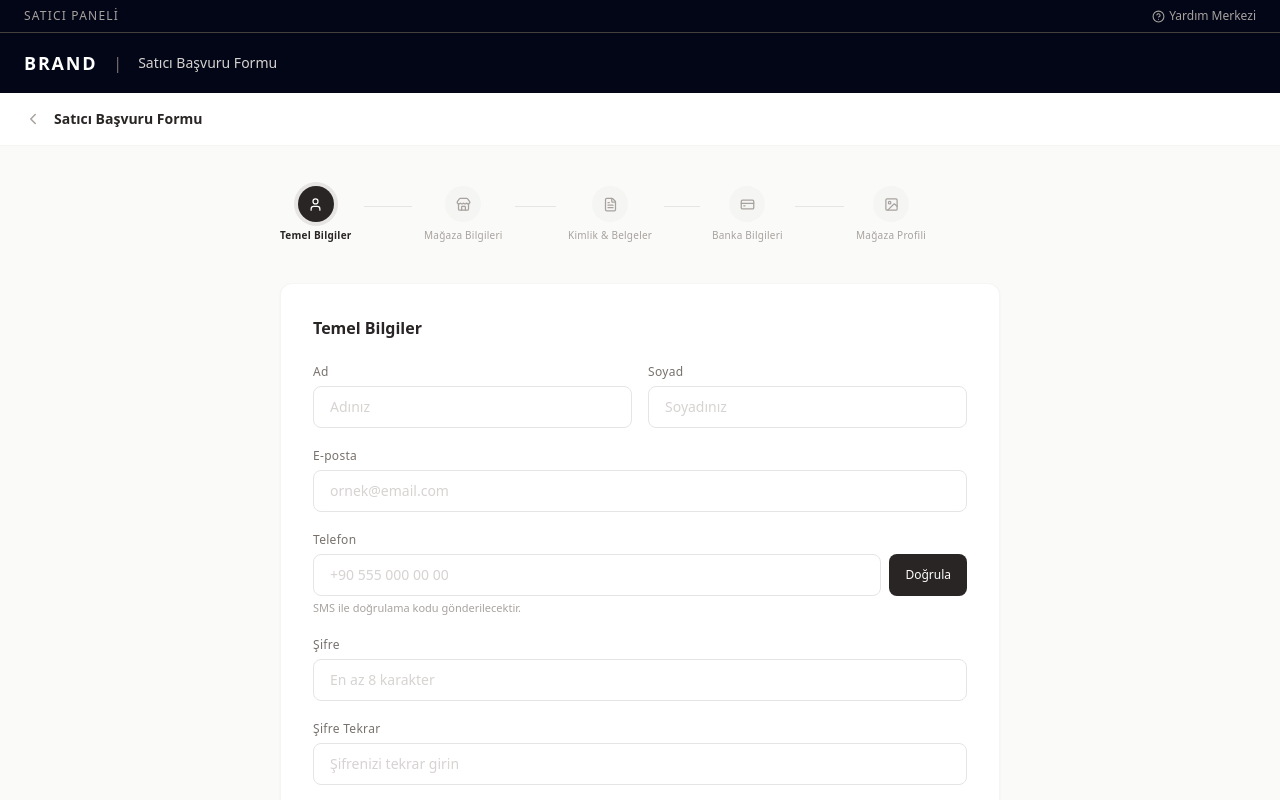
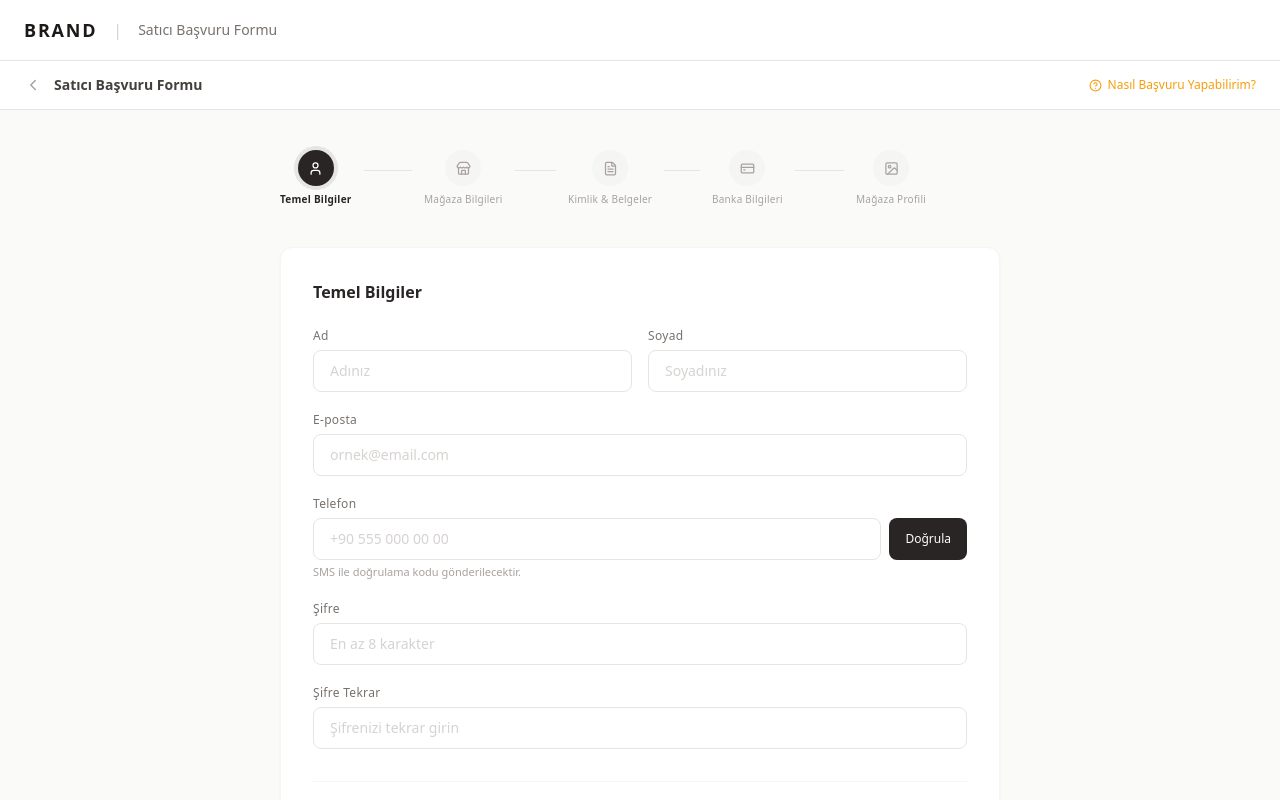
Before and after one commit to vasakz/ecommerce-app, a React (Vite) app: page /satici-kayit in a window 1280 px wide. Shown: the top 800 px of the page. Built offline with nearby package versions, Linux system fonts and the light colour scheme.

Commit message:
satıcı kayıt navbar güncellendi

```diff
--- a/src/pages/Satici/SaticiKayit.jsx
+++ b/src/pages/Satici/SaticiKayit.jsx
@@ -128,7 +128,6 @@ function AdimKimlikBelgeler() {
                     <FileText size={24} className="text-stone-300 mx-auto mb-2" />
                     <p className="text-sm text-stone-500">Dosya seçin veya sürükleyin</p>
                     <p className="text-xs text-stone-400 mt-1">PNG, JPG veya PDF — Maks. 5MB</p>
-                    <input type="file" className="hidden" accept=".png,.jpg,.pdf" />
                 </div>
             </div>
             <div>
@@ -137,7 +136,6 @@ function AdimKimlikBelgeler() {
                     <FileText size={24} className="text-stone-300 mx-auto mb-2" />
                     <p className="text-sm text-stone-500">Dosya seçin veya sürükleyin</p>
                     <p className="text-xs text-stone-400 mt-1">PNG, JPG veya PDF — Maks. 5MB</p>
-                    <input type="file" className="hidden" accept=".png,.jpg,.pdf" />
                 </div>
             </div>
             <div>
@@ -146,7 +144,6 @@ function AdimKimlikBelgeler() {
                     <FileText size={24} className="text-stone-300 mx-auto mb-2" />
                     <p className="text-sm text-stone-500">Dosya seçin veya sürükleyin</p>
                     <p className="text-xs text-stone-400 mt-1">PNG, JPG veya PDF — Maks. 5MB</p>
-                    <input type="file" className="hidden" accept=".png,.jpg,.pdf" />
                 </div>
             </div>
         </div>
@@ -209,27 +206,15 @@ function AdimMagazaProfili() {
             </div>
             <div>
                 <label className={labelClass}>Mağaza Açıklaması</label>
-                <textarea
-                    rows={4}
-                    placeholder="Mağazanızı ve ürünlerinizi kısaca tanıtın..."
-                    className={`${inputClass} resize-none`}
-                />
+                <textarea rows={4} placeholder="Mağazanızı ve ürünlerinizi kısaca tanıtın..." className={`${inputClass} resize-none`} />
             </div>
             <div>
                 <label className={labelClass}>İade Politikası</label>
-                <textarea
-                    rows={3}
-                    placeholder="İade ve değişim koşullarınızı belirtin..."
-                    className={`${inputClass} resize-none`}
-                />
+                <textarea rows={3} placeholder="İade ve değişim koşullarınızı belirtin..." className={`${inputClass} resize-none`} />
             </div>
             <div>
                 <label className={labelClass}>Kargo Politikası</label>
-                <textarea
-                    rows={3}
-                    placeholder="Kargo süreçleri ve teslimat bilgilerini belirtin..."
-                    className={`${inputClass} resize-none`}
-                />
+                <textarea rows={3} placeholder="Kargo süreçleri ve teslimat bilgilerini belirtin..." className={`${inputClass} resize-none`} />
             </div>
         </div>
     )
@@ -264,29 +249,30 @@ function SaticiKayit() {
     return (
         <div className="min-h-screen bg-stone-50 flex flex-col">
 
-            {/* Üst Navbar */}
-            <header className="bg-slate-950 text-white">
-                <div className="px-6 py-2 flex items-center justify-between border-b border-stone-700">
-                    <span className="text-xs text-stone-400 tracking-widest">SATICI PANELİ</span>
-                    <a href="#" className="flex items-center gap-1 text-xs text-stone-400 hover:text-white transition">
-                        <HelpCircle size={13} /> Yardım Merkezi
-                    </a>
-                </div>
+            {/* Üst Navbar — Beyaz */}
+            <header className="bg-white border-b border-stone-200">
                 <div className="px-6 py-4 flex items-center justify-between">
                     <div className="flex items-center gap-4">
-                        <Link to="/kayit-ol" className="text-lg font-bold tracking-widest hover:text-stone-300 transition">BRAND</Link>
-                        <span className="text-stone-500">|</span>
-                        <span className="text-sm text-stone-300">Satıcı Başvuru Formu</span>
+                        <Link to="/kayit-ol" className="text-lg font-bold tracking-widest text-stone-900 hover:text-stone-600 transition">
+                            BRAND
+                        </Link>
+                        <span className="text-stone-300">|</span>
+                        <span className="text-sm text-stone-500">Satıcı Başvuru Formu</span>
                     </div>
                 </div>
             </header>
 
-            {/* Geri Butonu + Başlık */}
-            <div className="bg-white border-b border-stone-100 px-6 py-4 flex items-center gap-3">
-                <button onClick={geri} className="text-stone-400 hover:text-stone-700 transition">
-                    <ChevronLeft size={18} />
-                </button>
-                <h1 className="text-sm font-semibold text-stone-800">Satıcı Başvuru Formu</h1>
+            {/* İkinci bar */}
+            <div className="bg-white border-b border-stone-200 px-6 py-3.5 flex items-center justify-between">
+                <div className="flex items-center gap-3">
+                    <button onClick={geri} className="text-stone-400 hover:text-stone-700 transition">
+                        <ChevronLeft size={18} />
+                    </button>
+                    <h1 className="text-sm font-semibold text-stone-700">Satıcı Başvuru Formu</h1>
+                </div>
+                <a href="#" className="flex items-center gap-1.5 text-xs text-amber-500 hover:text-amber-600 transition font-medium">
+                    <HelpCircle size={13} /> Nasıl Başvuru Yapabilirim?
+                </a>
             </div>
 
             {/* İçerik */}
@@ -345,7 +331,6 @@ function SaticiKayit() {
                     </div>
                 </div>
 
-                {/* Alt Bilgi */}
                 <p className="text-xs text-stone-400 text-center mt-6">
                     Adım {aktifAdim} / {adimlar.length} — Bilgileriniz güvenle saklanmaktadır.
                 </p>
```
